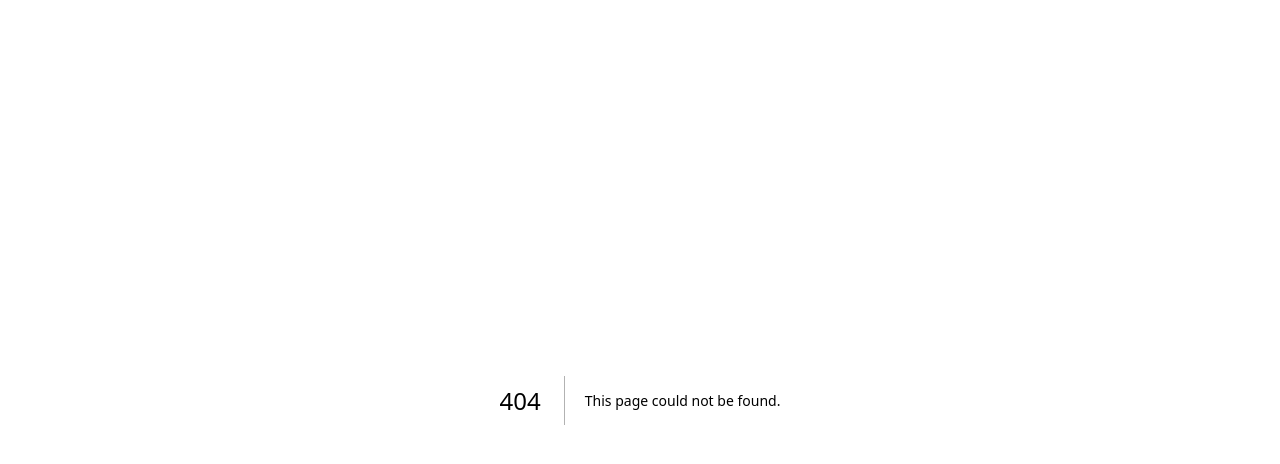
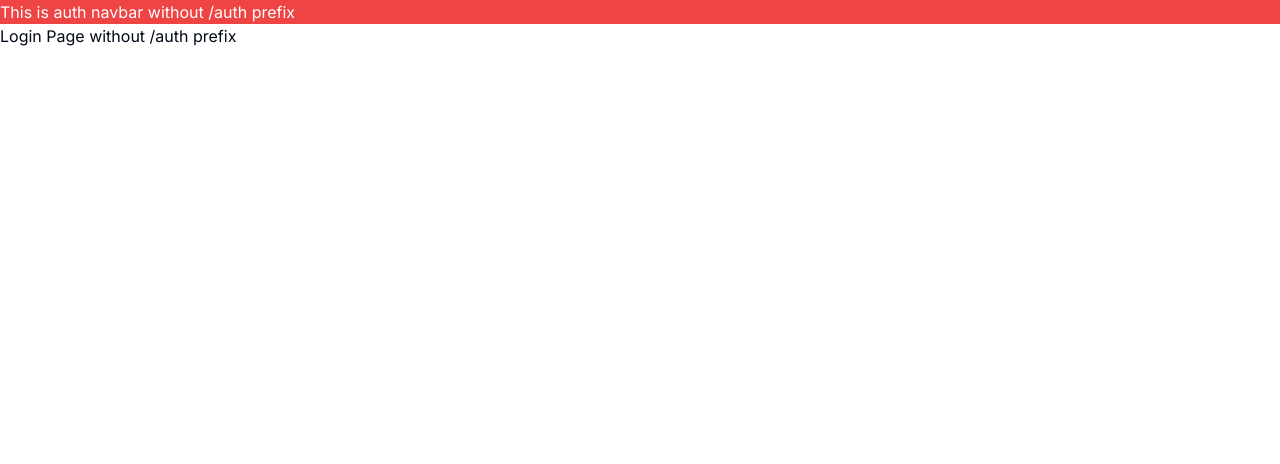
Before and after one commit to hiropi1224/monorepo-react, a Next.js app in the folder apps/auth/: page /login in a window 1280 px wide. Before the commit this address had no page. Shown: the top 464 px of the page. Built offline with nearby package versions, Linux system fonts and the light colour scheme.

Commit message:
✨ Route Groups

```diff
--- a/apps/auth/app/auth/layout.tsx
+++ b/apps/auth/app/(auth)/layout.tsx
@@ -3,7 +3,9 @@ import { ReactNode } from "react";
 export default function AuthLayout({ children }: { children: ReactNode }) {
   return (
     <div>
-      <nav className="bg-red-500 text-white">This is auth navbar</nav>
+      <nav className="bg-red-500 text-white">
+        This is auth navbar without /auth prefix
+      </nav>
       {children}
     </div>
   );
--- /dev/null
+++ b/apps/auth/app/(auth)/login/page.tsx
@@ -0,0 +1,3 @@
+export default function LoginPage() {
+  return <div>Login Page without /auth prefix</div>;
+}
--- a/apps/auth/app/auth/login/page.tsx
+++ /dev/null
@@ -1,3 +0,0 @@
-export default function LoginPage() {
-  return <div>Login Page!</div>;
-}
```
Also changed, not shown: apps/auth/app/(auth)/register/page.tsx (renamed from apps/auth/app/auth/register/page.tsx).
